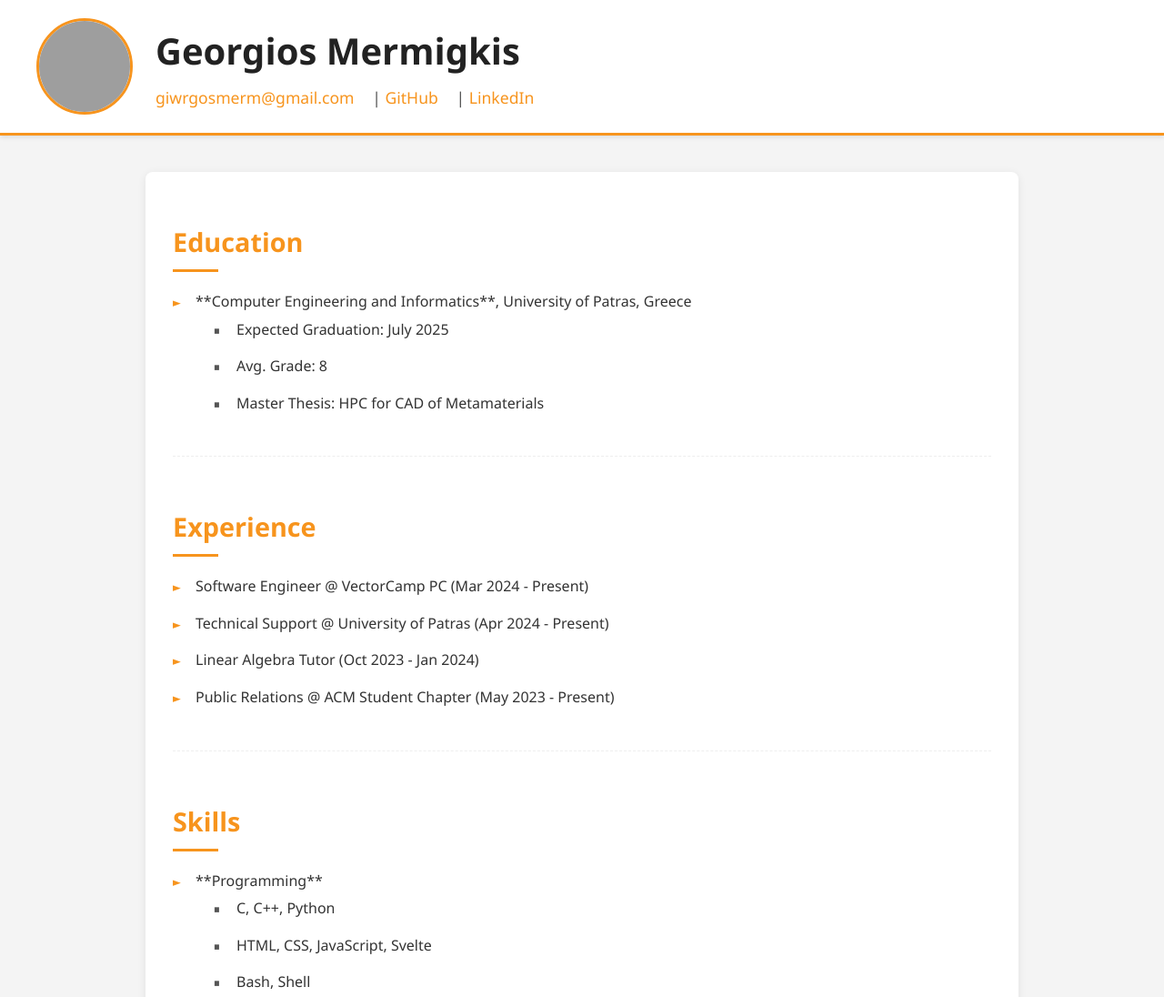
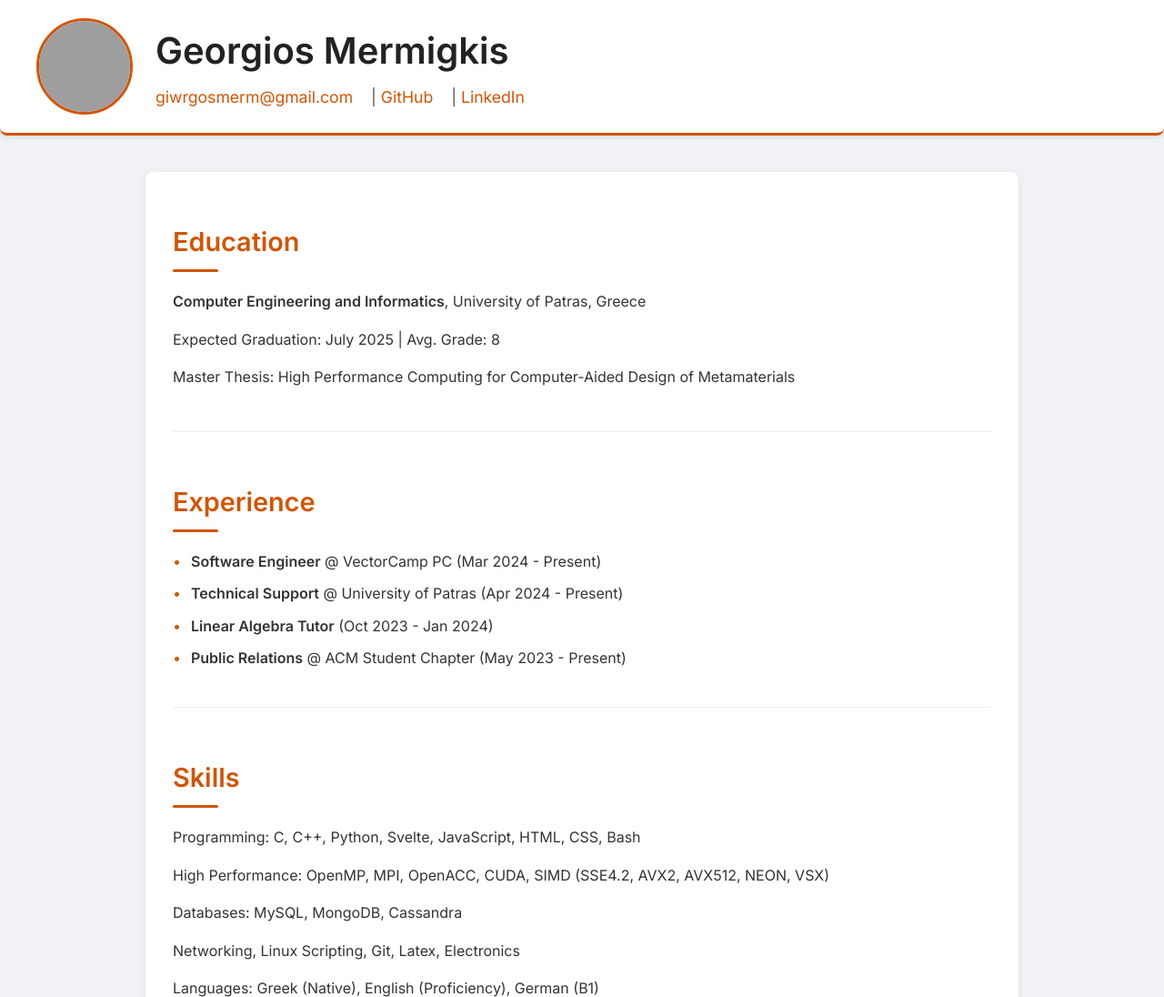
Before and after one commit to gMerm/gMerm.github.io, a plain HTML site: page index.html in a window 1280 px wide. Shown: the top 1096 px of the page at 91% size. Drawn offline with Linux system fonts and the light colour scheme; grey boxes are pictures that could not be loaded.

Commit message:
Update index.html

```diff
--- a/index.html
+++ b/index.html
@@ -3,36 +3,40 @@
 <head>
   <meta charset="UTF-8">
   <meta name="viewport" content="width=device-width, initial-scale=1.0">
-  <title>Georgios Mermigkis - Portfolio</title>
+  <title>Georgios Mermigkis</title>
   <style>
     body {
-      font-family: 'Segoe UI', Tahoma, sans-serif;
-      background: #f4f4f4; /* Light grey background for a softer look */
+      font-family: 'Inter', sans-serif; /* Using Inter font for a modern feel */
+      background: #f0f2f5; /* A very light grey for a clean background */
       color: #333;
       margin: 0;
       padding: 0;
       line-height: 1.6;
     }
     header {
-      display: flex;
-      align-items: center;
+      display: flex; /* Flexbox for image and text alignment */
+      align-items: center; /* Vertically center items */
       background: #ffffff;
-      border-bottom: 3px solid #f7941d; /* Slightly thicker border for emphasis */
-      padding: 20px 40px; /* More padding for a spacious feel */
-      box-shadow: 0 2px 5px rgba(0,0,0,0.1); /* Subtle shadow for depth */
+      border-bottom: 3px solid #D35400; /* Darker orange */
+      padding: 20px 40px;
+      box-shadow: 0 2px 5px rgba(0,0,0,0.1);
+      border-radius: 0 0 8px 8px; /* Rounded bottom corners */
     }
     header img {
-      width: 100px; /* Slightly larger image */
+      width: 100px; /* Size for the profile photo */
       height: 100px;
-      border-radius: 50%;
-      margin-right: 25px;
-      object-fit: cover; /* Ensures image covers the area nicely */
-      border: 3px solid #f7941d; /* Border around the image */
+      border-radius: 50%; /* Makes the image circular */
+      margin-right: 25px; /* Space between image and text */
+      object-fit: cover;
+      border: 3px solid #D35400; /* Darker orange border around the image */
+    }
+    header div { /* Container for text within the header */
+      text-align: left; /* Align text left */
     }
     h1 {
       margin: 0;
       color: #222;
-      font-size: 2.5em; /* Larger heading */
+      font-size: 2.5em;
     }
     header p {
       margin: 5px 0 0;
@@ -40,28 +44,28 @@
       color: #555;
     }
     header p a {
-      margin-right: 15px; /* Spacing out the links */
+      margin-right: 15px;
     }
     main {
-      max-width: 900px; /* Wider main content area */
+      max-width: 900px;
       margin: 40px auto;
       padding: 0 30px;
-      background: #ffffff; /* White background for the content area */
-      border-radius: 8px; /* Slightly rounded corners */
-      box-shadow: 0 2px 10px rgba(0,0,0,0.08); /* More prominent shadow for the main block */
+      background: #ffffff;
+      border-radius: 8px;
+      box-shadow: 0 2px 10px rgba(0,0,0,0.08);
     }
     section {
-      padding: 30px 0; /* More vertical padding for sections */
-      border-bottom: 1px dashed #eee; /* Dashed separator for a softer look */
+      padding: 30px 0;
+      border-bottom: 1px solid #eee; /* Simple line separator */
     }
     section:last-child {
-      border-bottom: none; /* No border for the last section */
+      border-bottom: none;
     }
     h2 {
-      color: #f7941d;
-      font-size: 1.8em; /* Larger subheadings */
+      color: #D35400; /* Darker orange */
+      font-size: 1.8em;
       margin-bottom: 20px;
-      position: relative; /* For the accent line below */
+      position: relative;
       padding-bottom: 10px;
     }
     h2::after {
@@ -69,46 +73,46 @@
       position: absolute;
       left: 0;
       bottom: 0;
-      width: 50px; /* Short accent line */
+      width: 50px;
       height: 3px;
-      background-color: #f7941d;
+      background-color: #D35400; /* Darker orange accent */
+      border-radius: 2px;
     }
     ul {
-      list-style: none; /* Remove default bullet points */
+      list-style: none; /* Remove default bullets */
       padding: 0;
       margin: 0;
     }
     ul li {
-      margin-bottom: 15px; /* Spacing between list items */
-      padding-left: 25px; /* Indent for content */
+      margin-bottom: 10px; /* Reduced spacing for a tighter list */
+      padding-left: 20px; /* Slight indent for list items */
       position: relative;
     }
     ul li::before {
-      content: '►'; /* Custom bullet point */
-      color: #f7941d;
+      content: '•'; /* Simple dot bullet */
+      color: #D35400; /* Darker orange bullet */
       position: absolute;
       left: 0;
+      font-size: 1em;
+      line-height: 1.6; /* Align bullet with text */
+    }
+    ul li ul { /* Style for nested lists within projects */
+      margin-top: 5px;
+      margin-left: 15px; /* Further indent for sub-items */
+    }
+    ul li ul li::before { /* Smaller dot for sub-items */
+      content: '▪';
+      color: #666;
       font-size: 0.8em;
-      top: 3px;
-    }
-    ul li ul { /* Styles for nested lists */
-      margin-top: 5px;
-      margin-left: 20px; /* Further indent for sub-items */
-    }
-    ul li ul li::before {
-      content: '▪'; /* Different custom bullet for nested items */
-      color: #555;
-      font-size: 0.7em;
-      top: 4px;
     }
     a {
-      color: #f7941d;
+      color: #D35400; /* Darker orange */
       text-decoration: none;
-      transition: color 0.3s ease; /* Smooth hover effect */
+      transition: color 0.3s ease;
     }
     a:hover {
       text-decoration: underline;
-      color: #e08310; /* Slightly darker orange on hover */
+      color: #B04B00; /* Even darker orange on hover */
     }
     footer {
       text-align: center;
@@ -118,8 +122,10 @@
       font-size: 0.9em;
       margin-top: 30px;
       background: #ffffff;
+      border-radius: 8px 8px 0 0; /* Rounded top corners */
     }
   </style>
+  <link href="https://fonts.googleapis.com/css2?family=Inter:wght@400;600&display=swap" rel="stylesheet">
 </head>
 <body>
   <header>
@@ -137,76 +143,48 @@
   <main>
     <section>
       <h2>Education</h2>
-      <ul>
-        <li>
-          **Computer Engineering and Informatics**, University of Patras, Greece
-          <ul>
-            <li>Expected Graduation: July 2025</li>
-            <li>Avg. Grade: 8</li>
-            <li>Master Thesis: HPC for CAD of Metamaterials</li>
-          </ul>
-        </li>
-      </ul>
+      <p><strong>Computer Engineering and Informatics</strong>, University of Patras, Greece</p>
+      <p>Expected Graduation: July 2025 | Avg. Grade: 8</p>
+      <p>Master Thesis: High Performance Computing for Computer-Aided Design of Metamaterials</p>
     </section>
 
     <section>
       <h2>Experience</h2>
       <ul>
-        <li>Software Engineer @ VectorCamp PC (Mar 2024 - Present)</li>
-        <li>Technical Support @ University of Patras (Apr 2024 - Present)</li>
-        <li>Linear Algebra Tutor (Oct 2023 - Jan 2024)</li>
-        <li>Public Relations @ ACM Student Chapter (May 2023 - Present)</li>
+        <li><strong>Software Engineer</strong> @ VectorCamp PC (Mar 2024 - Present)</li>
+        <li><strong>Technical Support</strong> @ University of Patras (Apr 2024 - Present)</li>
+        <li><strong>Linear Algebra Tutor</strong> (Oct 2023 - Jan 2024)</li>
+        <li><strong>Public Relations</strong> @ ACM Student Chapter (May 2023 - Present)</li>
       </ul>
     </section>
 
     <section>
       <h2>Skills</h2>
-      <ul>
-        <li>
-          **Programming**
-          <ul>
-            <li>C, C++, Python</li>
-            <li>HTML, CSS, JavaScript, Svelte</li>
-            <li>Bash, Shell</li>
-          </ul>
-        </li>
-        <li>**HPC**: OpenMP, MPI, OpenACC, CUDA, SIMD (SSE4.2, AVX2, AVX512, NEON, VSX)</li>
-        <li>**Databases**: MySQL, MongoDB, Cassandra</li>
-        <li>**Tools**: Git, LaTeX, Ansible</li>
-        <li>**Languages**: Greek (Native), English (Proficiency), German (B1)</li>
-      </ul>
+      <p>Programming: C, C++, Python, Svelte, JavaScript, HTML, CSS, Bash</p>
+      <p>High Performance: OpenMP, MPI, OpenACC, CUDA, SIMD (SSE4.2, AVX2, AVX512, NEON, VSX)</p>
+      <p>Databases: MySQL, MongoDB, Cassandra</p>
+      <p>Networking, Linux Scripting, Git, Latex, Electronics</p>
+      <p>Languages: Greek (Native), English (Proficiency), German (B1)</p>
     </section>
 
     <section>
       <h2>Selected Projects</h2>
       <ul>
+        <li>Bike-Sharing Analytics System (Kafka, Spark, Cassandra)</li>
+        <li>HARTH Dataset ML Analysis (Neural Networks, Random Forests)</li>
+        <li>AIoT: Boxing Gesture Recognition (Fourier, Neural Models)</li>
+        <li>Volunteer Coordination Platform (HTML, CSS, JS, Node.js)</li>
+        <li>Differential Pulse Code Modulation (Matlab)</li>
+        <li>Parallel 2D Diffusion Solver (MPI)</li>
+        <li>Function Approximation with k-NN (C, OpenMP, MPI)</li>
         <li>
-          **Bike-Sharing Analytics System**
-          <ul><li>Kafka, Spark, Cassandra</li></ul>
-        </li>
-        <li>
-          **HARTH Dataset ML Analysis**
-          <ul><li>Neural Nets, Random Forests, Clustering</li></ul>
-        </li>
-        <li>
-          **AIoT: Boxing Gesture Recognition**
-          <ul><li>Fourier, Sensor Data, Neural Models</li></ul>
-        </li>
-        <li>
-          **Volunteer Coordination Platform**
-          <ul><li>HTML, CSS, JS, Node.js</li></ul>
-        </li>
-        <li>
-          **DPCM Simulation**
-          <ul><li>Matlab</li></ul>
-        </li>
-        <li>
-          **Parallel 2D Diffusion Solver**
-          <ul><li>MPI</li></ul>
-        </li>
-        <li>
-          **Function Approximation with k-NN**
-          <ul><li>C, OpenMP, MPI</li></ul>
+          Numerical-Methods (MATLAB implementations for Scientific Computing Lab)
+          <ul>
+            <li>Matrix Cholesky Decomposition Timing Analysis</li>
+            <li>Tridiagonal System Solver (vectorized and non-vectorized)</li>
+            <li>Tensor Operations (TTV/TTM/TTT)</li>
+            <li>Preconditioned Conjugate Gradient (PCG) Method (with ILU/IC preconditioning)</li>
+          </ul>
         </li>
       </ul>
     </section>
```
